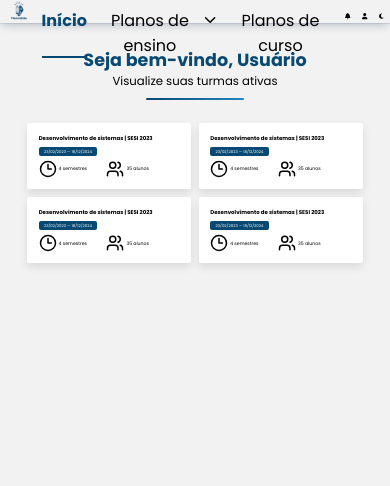
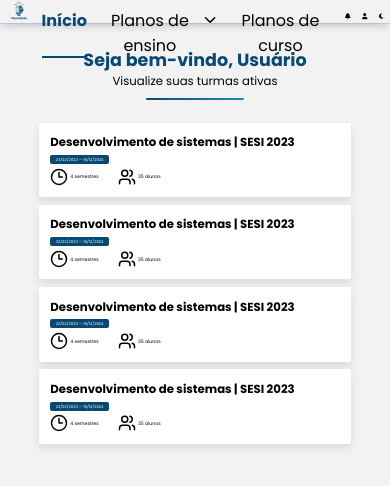
Before and after one commit to larissacoelho21/PlanneEdu-FrontEnd, a React (Vite) app in the folder PlanneEdu_Front/: page /homeprofessor in a window 390 px wide. Shown: the top 486 px of the page. Built offline with nearby package versions, Linux system fonts and the light colour scheme.

Commit message:
Atualização Home Professor versão mobile

```diff
--- a/PlanneEdu_Front/src/Css/Teacher/Home.css
+++ b/PlanneEdu_Front/src/Css/Teacher/Home.css
@@ -6,12 +6,12 @@ body {
 
 :root {
   --blue-one: #074973;
-  --blue-two: #07678D;
+  --blue-two: #07678d;
   --white: #fff;
   --black: #000;
 }
 
-.homeTeacher{
+.homeTeacher {
   display: flex;
   flex-direction: column;
   gap: 6vw;
@@ -70,7 +70,7 @@ body {
   transition: 0.35s ease-out;
 }
 
-.box-teacher:hover{
+.box-teacher:hover {
   border: 2px solid #084973;
   transform: scale(1.015);
 }
@@ -112,3 +112,34 @@ body {
   font-size: 1.3vw;
   font-weight: normal;
 }
+
+/* --------------------Versão Mobile-------------------- */
+
+@media only screen and (max-width: 800px) {
+  .cardsTeacher {
+    display: flex;
+    justify-content: center;
+    flex-direction: column;
+    flex-wrap: wrap;
+    gap: 2vw;
+    margin: 0 auto;
+    margin-bottom: 5vw;
+  }
+
+  .box-teacher {
+    width: 80vw;
+  }
+
+  .box-teacher h1 {
+    font-size: 3vw;
+  }
+
+  .date-badge {
+    font-size: 1.8vw;
+    width: 25vw;
+  }
+
+  .students h1 {
+    font-size: 1.8vw;
+  }
+}
```
